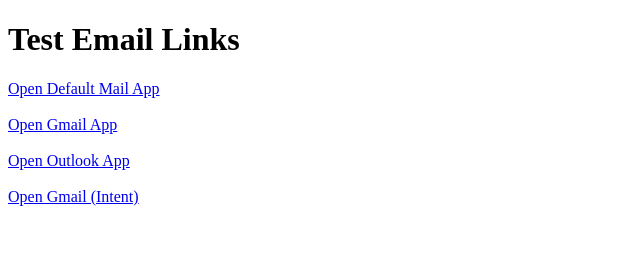
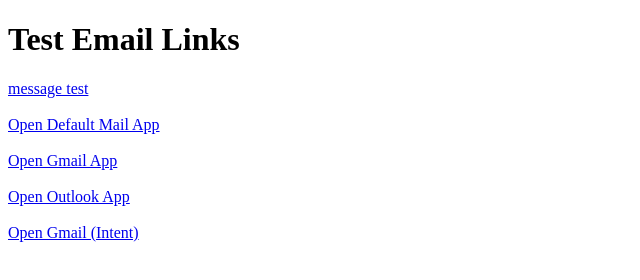
Before and after one commit to plainview1/intent, a plain HTML site: page index.html in a window 1280 px wide. Shown: the whole page, without its empty margins (0-640 px from the left). Drawn offline with Linux system fonts and the light colour scheme.

Commit message:
added message test

```diff
--- a/index.html
+++ b/index.html
@@ -5,6 +5,9 @@
 </head>
 <body>
     <h1>Test Email Links</h1>
+        <!-- Link to open the mail app with a new email -->
+        <a href="message://">message test</a><br><br>
+
     <!-- Link to open the mail app with a new email -->
     <a href="mailto:">Open Default Mail App</a><br><br>
 
```
